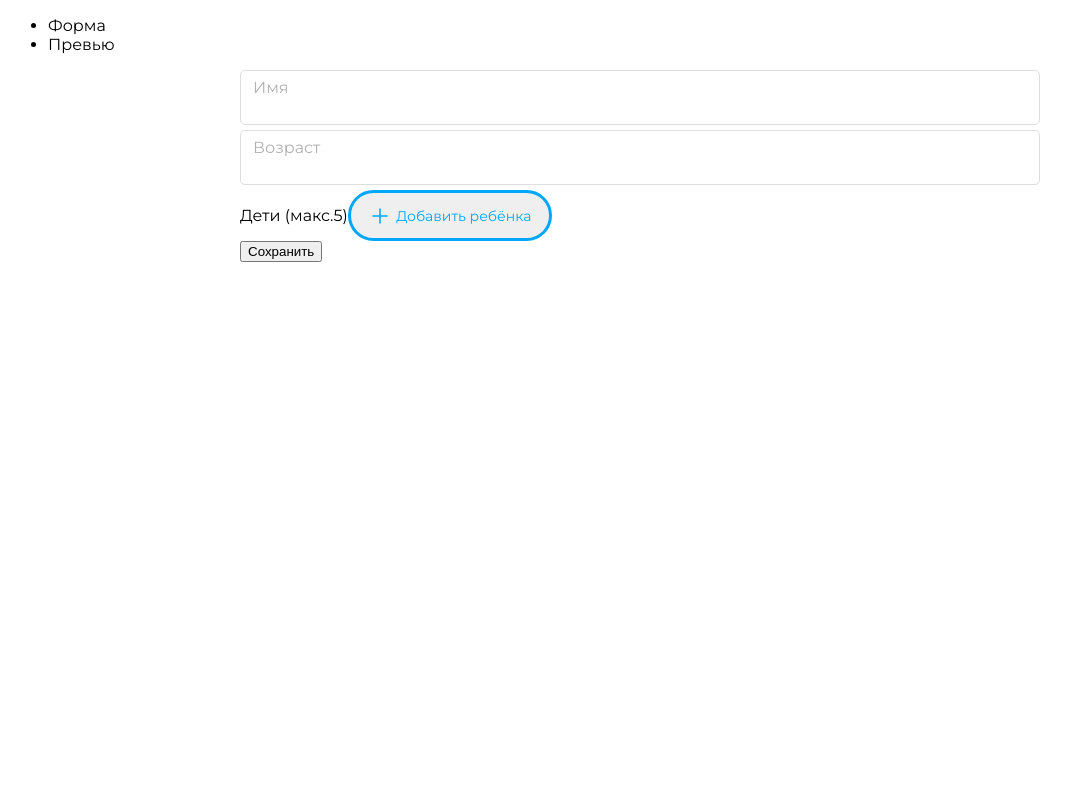
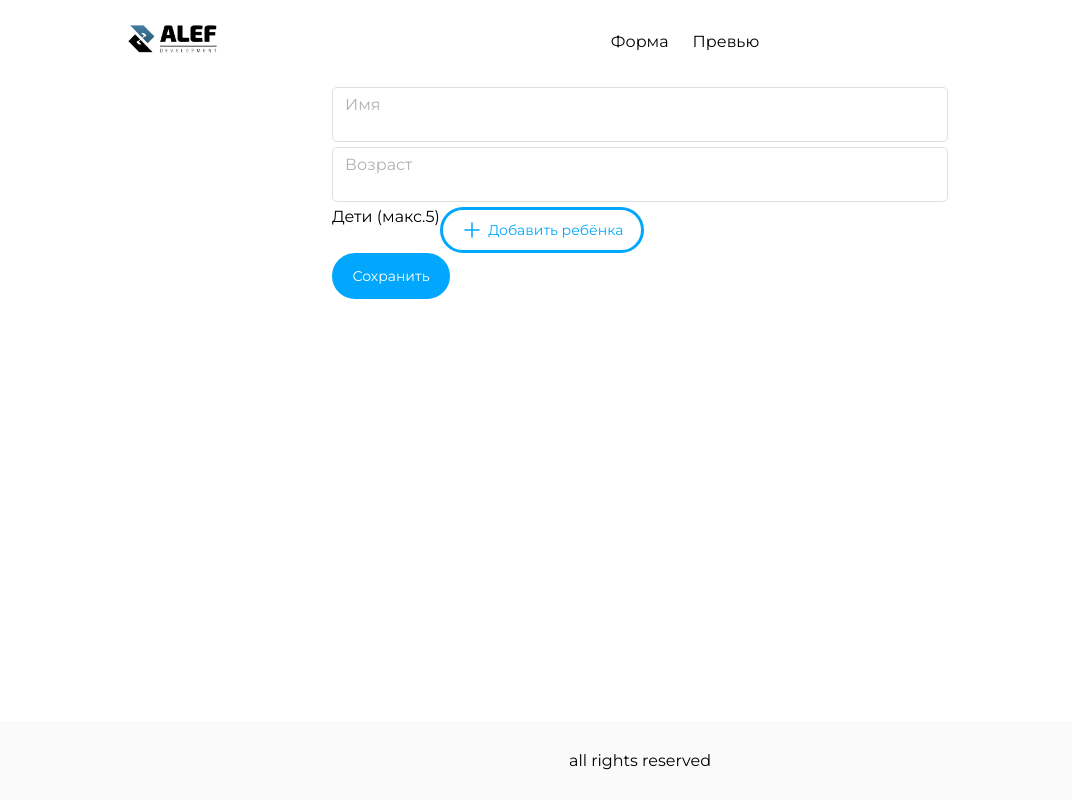
Before and after one commit to Daria-Petrova/aleftest, a Vue app: page / in a window 1280 px wide. Shown: the whole page, without its empty margins (0-1072 px from the left). Built offline with nearby package versions, Linux system fonts and the light colour scheme.

Commit message:
Создан header

```diff
--- a/src/components/ChildComponent.vue
+++ b/src/components/ChildComponent.vue
@@ -57,5 +57,6 @@
   }
   .wrap {
     display: inline-flex;
+    vertical-align: middle;
   }
   </style>
--- a/src/components/MainPage.vue
+++ b/src/components/MainPage.vue
@@ -1,11 +1,19 @@
 <template>
-    <div>
-      <ul>
-        <li v-for="item in formList" :key="item" @click="current = item.name">{{ item.title }}</li>
-      </ul>
+    <div class="main-wrapper">
+      <div class="header">
+        <a href="email:info@alef.com" class="logo-link">
+        <img src="../assets/logo.png" width="90" height="30"  alt="Alef logo">
+        </a>
+        <ul class="menu">
+          <li class="menu-item" v-for="item in formList" :key="item" @click="current = item.name">{{ item.title }}</li>
+        </ul>
+      </div>
       <KeepAlive>
         <component :is="current" :info="parentInformation" @parentInfo="getParentInfo"></component>
       </KeepAlive>
+      <div class="footer">
+        <p>all rights reserved</p>
+      </div>
     </div>
   </template>
 
@@ -40,3 +48,51 @@
     }
   }
   </script>
+
+<style>
+.main-wrapper {
+  display: grid;
+  grid-template-areas:
+    "header"
+    "content"
+    "footer";
+  grid-template-columns: 1fr;
+  grid-template-rows:
+    auto
+    1fr
+    auto;
+  min-height: 100vh;
+  max-width: 1920px;
+  margin: 0 auto;
+  box-sizing: border-box;
+  margin: 0 auto;
+}
+
+.header {
+  margin: 0 auto;
+  padding: 24px 60px;
+  max-width: 1366px;
+  width: 80%;
+  display: flex;
+  align-items: center;
+}
+
+
+.footer {
+  padding: 30px;
+  background-color: #fafafa;
+  text-align: center;
+}
+
+.menu{
+  margin: 0 auto;
+  display: flex;
+  flex-direction: row;
+  list-style: none;
+}
+
+.menu-item{
+  padding: 0 12px;
+  cursor: pointer;
+}
+</style>
--- a/src/components/ParentForm.vue
+++ b/src/components/ParentForm.vue
@@ -11,7 +11,6 @@
       <div class="list-wrapper">
         <div class="list-title-wrapper">
           <p class="list-title">Дети (макс.5)</p>
-
           <button @click.prevent="addNewChild" v-if="childList.length<5" class="list-button">
             <svg
               width="24"
@@ -19,23 +18,20 @@
               class="list-icon"
               role="img">
               <use xlink:href="../assets/plus-icon.svg#plus-icon"></use>
-          </svg>
-            <span class="list-button-text">
-              Добавить ребёнка
-            </span>
-            </button>
+            </svg><span class="list-button-text">Добавить ребёнка</span>
+          </button>
         </div>
-        <div v-for="(child, index) in childList" :key="index" class="d-flex flex-row">
+        <div v-for="(child, index) in childList" :key="index">
           <child-component
             @setName="updateChildName"
             @setAge="updateChildAge"
             :childIndex="index"
             :childInfo="child"
           />
-          <button @click="removeChild(index)">Удалить</button>
+          <button @click.prevent="removeChild(index)" class="list-button-delete">Удалить</button>
         </div>
       </div>
-      <button class="bgbutton" @click.prevent="saveParentInfo" type="submit">Сохранить</button>
+      <button @click.prevent="saveParentInfo" type="submit" class="save-button">Сохранить</button>
     </form>
   </template>
 
--- a/src/style/style.css
+++ b/src/style/style.css
@@ -4,9 +4,14 @@
   font-family: 'Montserrat', sans-serif;
 }
 
+
+*{
+  margin: 0;
+  padding: 0;
+}
 .form-wrapper {
     margin: 0 auto;
-    max-width: 800px;
+    max-width: 616px;
     width: 100%;
   }
 
@@ -25,6 +30,7 @@
 
   .input-data {
     padding: 2px;
+    width: 260px;
     color: #000000;
     border: none;
     outline: none;
@@ -43,27 +49,24 @@
     position: relative;
     text-align:center;
     vertical-align: middle;
-    padding: 10px 0;
+    padding: 8px 0;
     box-sizing: border-box;
     color: #01A7FD;
-    transition: border 0.3s, color 0.3s;
-  }
-
-  .list-button::before{
-    content: "";
-    position: absolute;
-    top: -2px;
-    left: -4px;
-    width: 44px;
-    height: 44px;
-    border-radius: 50%;
-    box-sizing: border-box;
+    background-color: #ffffff;
+    transition: border 0.3s, color 0.3s, background-color 0.3s;
+    cursor: pointer;
+    font-family: 'Montserrat', sans-serif;
+    align-self: center;
+    font-weight: 400;
+    font-size: 14px;
+    line-height: 24px;
   }
 
   .list-button:hover{
-    border: 3px solid #7c69e6;
-    color: #7c69e6;
-    transition: border 0.3s, color 0.3s;
+    border: 3px solid #01A7FD;
+    color: #ffffff;
+    transition: border 0.3s, color 0.3s, background-color 0.3s;
+    background-color: #01A7FD;
   }
 
   .list-icon {
@@ -71,10 +74,57 @@
   }
 
   .list-button-text {
-    font-family: 'Montserrat';
+    font-family: 'Montserrat', sans-serif;
     align-self: center;
     font-weight: 400;
     font-size: 14px;
     line-height: 24px;
     padding-left: 4px;
   }
+
+  .list-button-delete {
+    color: #01A7FD;
+    border: none;
+    outline: none;
+    background-color: #ffffff;
+    font-family: 'Montserrat';
+    font-style: normal;
+    font-weight: 400;
+    font-size: 14px;
+    line-height: 24px;
+    cursor: pointer;
+    transition: color 0.3s;
+  }
+
+  .list-button-delete:hover {
+    color: #7c69e6;
+    transition: color 0.3s;
+  }
+
+  .save-button {
+    display: flex;
+    justify-content: center;
+    border: 3px solid #01A7FD;
+    width: 118px;
+    border-radius: 100px;
+    position: relative;
+    text-align:center;
+    vertical-align: middle;
+    padding: 8px 0;
+    box-sizing: border-box;
+    color: #ffffff;
+    background-color: #01A7FD;
+    transition: border 0.3s,background-color 0.3s;
+    cursor: pointer;
+    font-family: 'Montserrat';
+    font-style: normal;
+    font-weight: 400;
+    font-size: 14px;
+    line-height: 24px;
+  }
+
+  .save-button:hover {
+    border: 3px solid #0970a3;
+    background-color: #0970a3;
+    transition: border 0.3s, background-color 0.3s;
+  }
```
Also changed, not shown: src/assets/logo.png (added).
